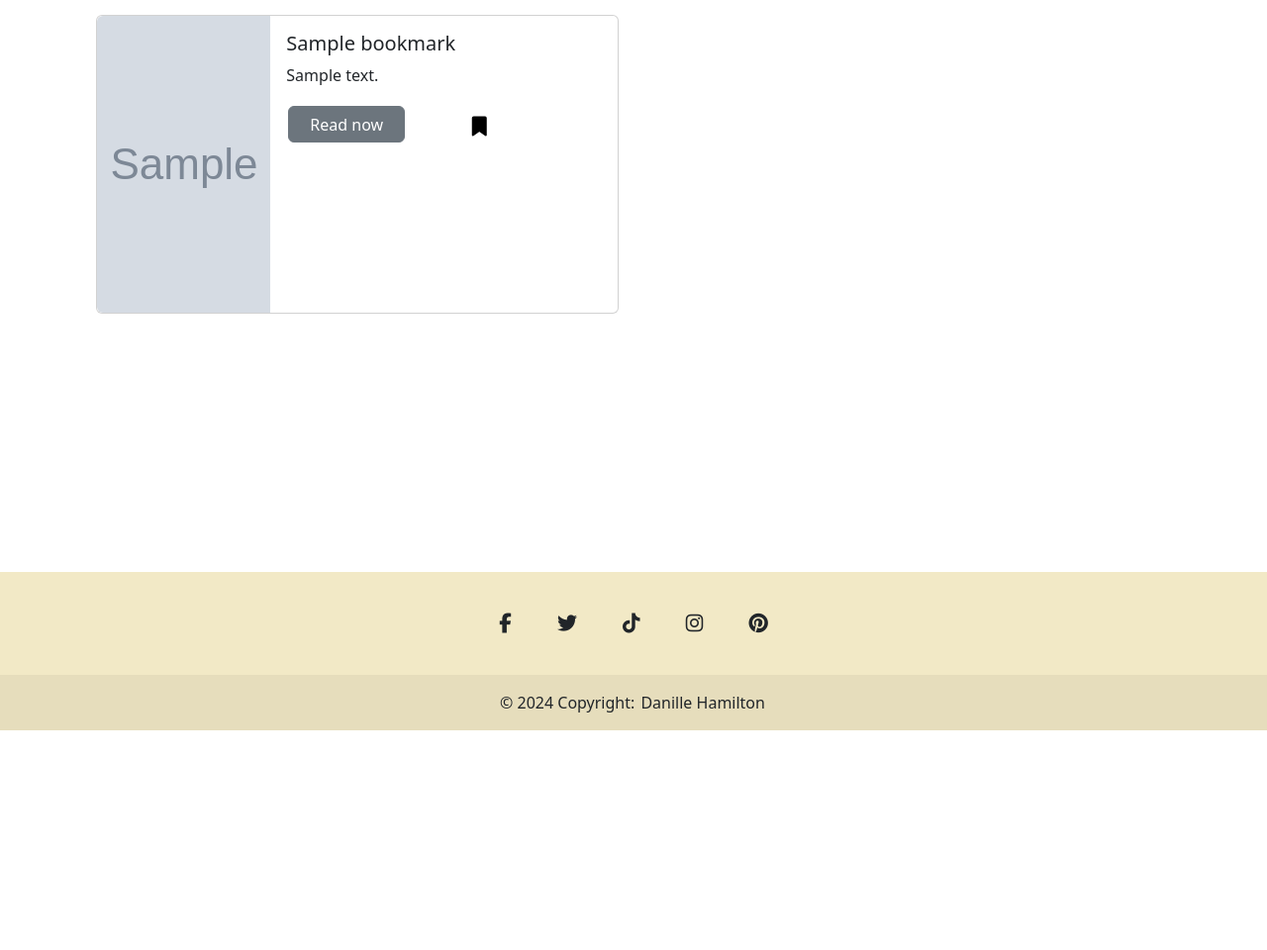
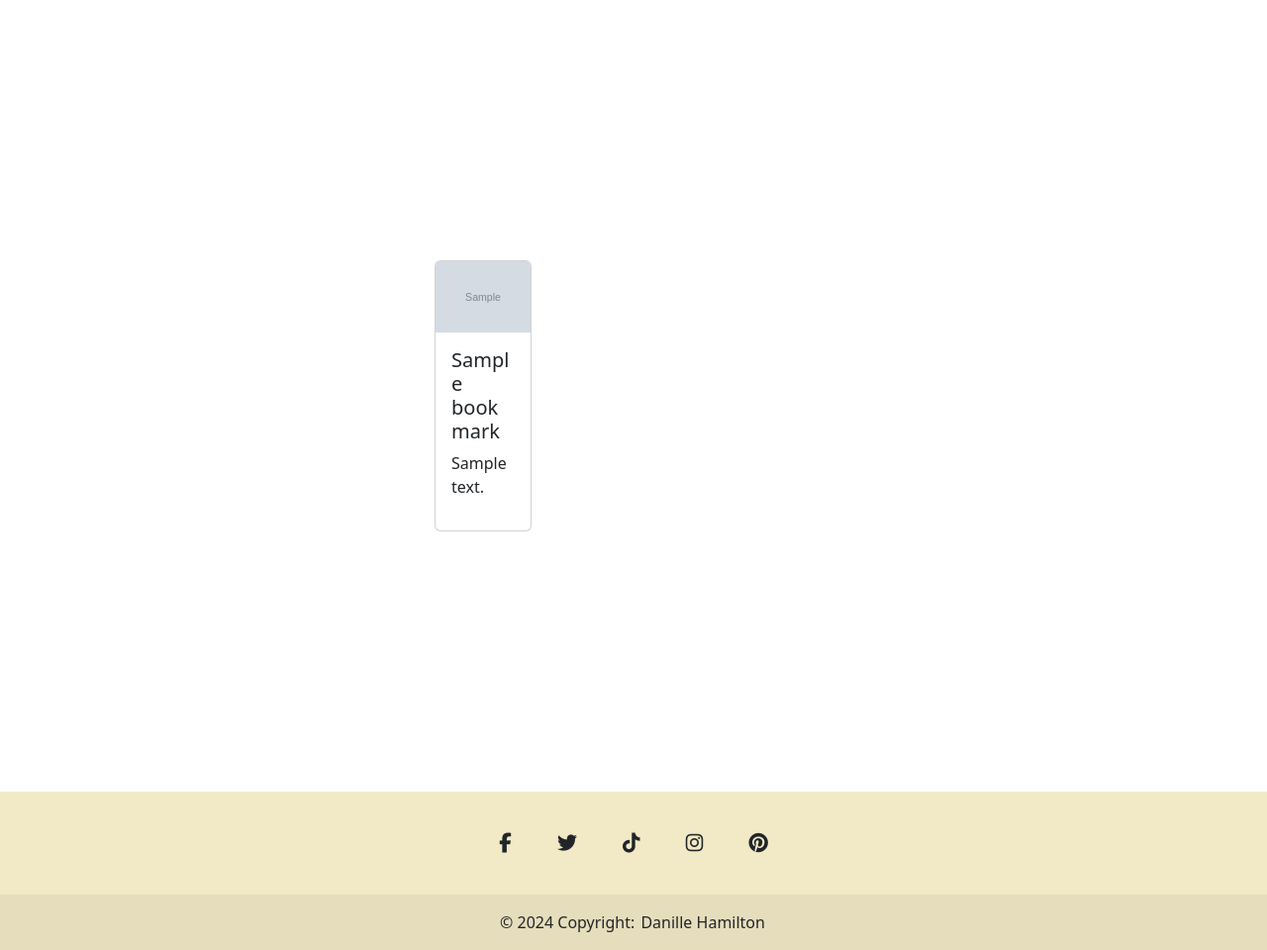
Before and after one commit to DanilleH22/inkpad_book, a Django app: template profiles/templates/profiles/bookmarked.html in a window 1280 px wide. Shown: the part 62-1022 px from the top of the page at 99% size. Before the commit the page ends 800 px from the top, so only its background shows below. Run offline with Django 3.2, Linux system fonts and the light colour scheme; the template is opened without the code that fills it: most values are stand-ins (such as "Sample title", 1, 10 or a date in 2020); grey boxes marked "Sample" are stand-in pictures; parts of the project's set-up code (start-up, migrations or seed data) failed here and were passed over; some libraries are stand-ins or nearby versions.

Commit message:
Add chapters and refactor bootstrap design

```diff
--- a/profiles/templates/profiles/bookmarked.html
+++ b/profiles/templates/profiles/bookmarked.html
@@ -1,57 +1,45 @@
 {% extends "base.html" %} {% load static %} {% block content %}
 
-<div class="container">
-
-    <div>
+<!-- Bookmark page content starts here -->
+<div class="container-fluid">
+    <section class="d-flex justify-content-center align-items-center h-100 min-vh-100">
+        <div class="row gy-2">
           {% for bookmark in bookmarked_books %}
-            {% if forloop.counter0|divisibleby:2 %}
-                {% if not forloop.first %}</div>{% endif %}
-                <div class="row g-0">
-            {% endif %}
-
-            <div class="col-md-6">
-                <div class="card mb-3" style="max-width: 540px;">
-                    <div class="row g-0">
-                        <div class="col-md-4">
-                            <img src="{{ bookmark.image.url }}" class="img-fluid rounded-start" alt="{{ bookmark.title }}" id="img-size-row">
-                        </div>
-                        <div class="col-md-8">
+          <div class="col-lg-4 col-md-4">
+            <div class="box h-100 d-flex p4 flex-column">
+              <div class="card h-100">
+                <img src="{{ bookmark.image.url }}" alt="{{ bookmark.title }}" class="card-img-top" id="img-size">
                 <div class="card-body">
-                                <h5 class="card-title">{{ bookmark.title | safe }}</h5>
-                                <p class="card-text">{{ bookmark.excerpt | safe }}</p>
-                                <div class="row d-flex justify-content-center row-cols-md-3 row-cols-sm-2">
-                                    <div class="col-md-6 col-sm-auto text-center">
-                                      <a href="{% url 'read_book' slug=bookmark.slug %}" class="btn btn-secondary" id="btnTest">Read now</a>
-                                    </div>
-                                    <div class="col-md-6 col-sm-auto">
-                                      <form action="{% url 'bookmark_book' slug=bookmark.slug %}" method="POST">
+                  <h5>{{ bookmark.title | safe }}</h5>
+                  <p>{{ bookmark.excerpt | safe }}</p>
+                  {% if user.is_authenticated %}
+                  <div class="d-flex justify-content-around align-items-center">
+                      <a href="{% url 'book_view' bookmark.slug %}" class="btn btn-secondary mt-auto">View book</a>
+                      <a href="{% url 'read_book' slug=bookmark.slug %}" class="btn btn-secondary mt-auto">Read now</a>
+                      <form action="{% url 'bookmark_book' slug=bookmark.slug %}" method="POST" class="mt-auto">
                           {% csrf_token %}
                           {% if bookmark.id in bookmarked_book_ids %}
-                                          <button type="submit" name="book_id" value="{{ book.id }}" class="bookmark"><i class="fa-regular fa-bookmark fa-lg"></i></button>
+                              <button type="submit" name="book_id" value="{{ bookmark.id }}" class="bookmark"><i class="fa-regular fa-bookmark fa-lg"></i></button>
                           {% else %}
-                                          <button type="submit" name="book_id" value="{{ book.id }}" class="bookmark" ><i class="fa-solid fa-bookmark fa-lg"></i></button>
+                              <button type="submit" name="book_id" value="{{ bookmark.id }}" class="bookmark"><i class="fa-solid fa-bookmark fa-lg"></i></button>
                           {% endif %}
                       </form>
                   </div>
-                                  </div>
+                  {% endif %}
 
                 </div>
               </div>
             </div>
           </div>
+          {% if forloop.counter|divisibleby:3 and not forloop.last %}
         </div>
-
-            {% if forloop.last %}</div>{% endif %}
-        {% empty %}
-            <h2>No books in Bookmarks</h2>
-            <p>Why don't you browse our books?</p>
-            <a href="{% url 'browse' %}" class="btn btn-secondary">Browse</a>
+    </section>
+    <div class="row">
+      {% endif %}
       {% endfor %}
     </div>
-
-    <div>
-
 </div>
+<!-- Bookmark page content starts here -->
 
 
 {% endblock content %}
```
Lines whose indentation alone changed are shown as unchanged.
